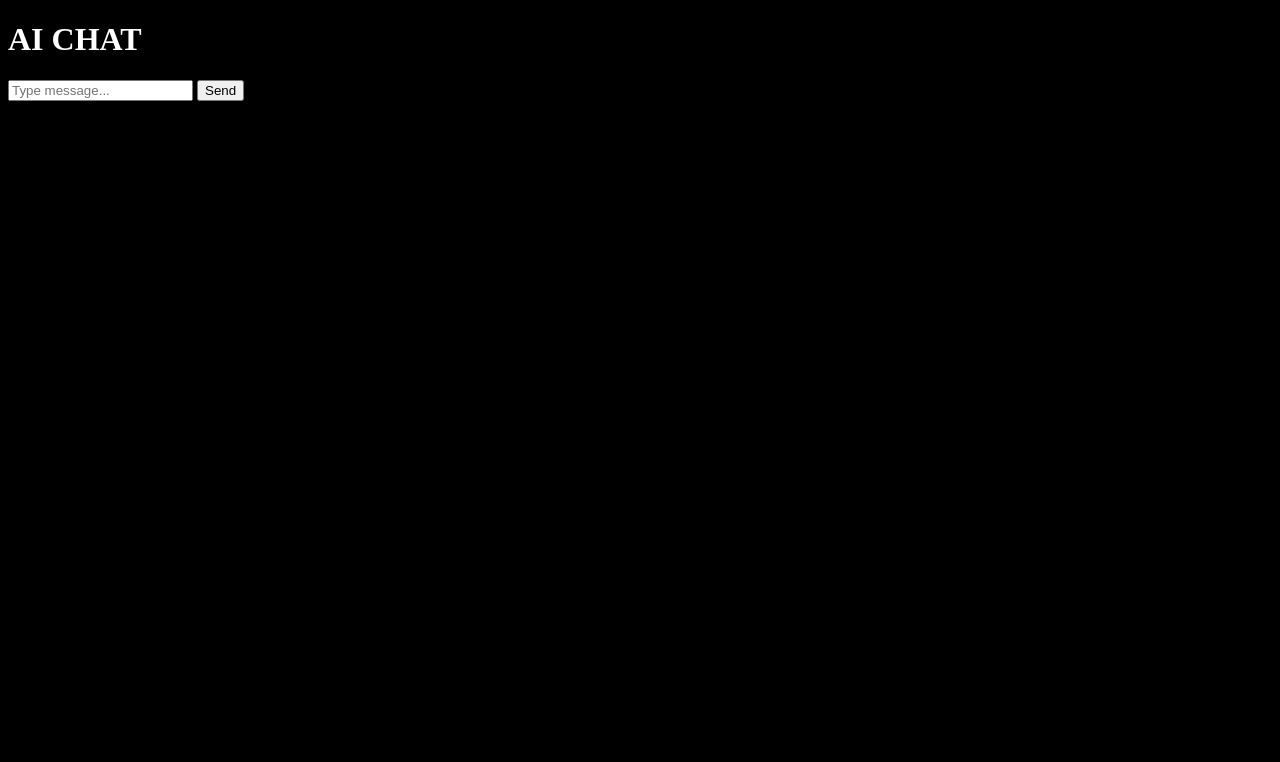
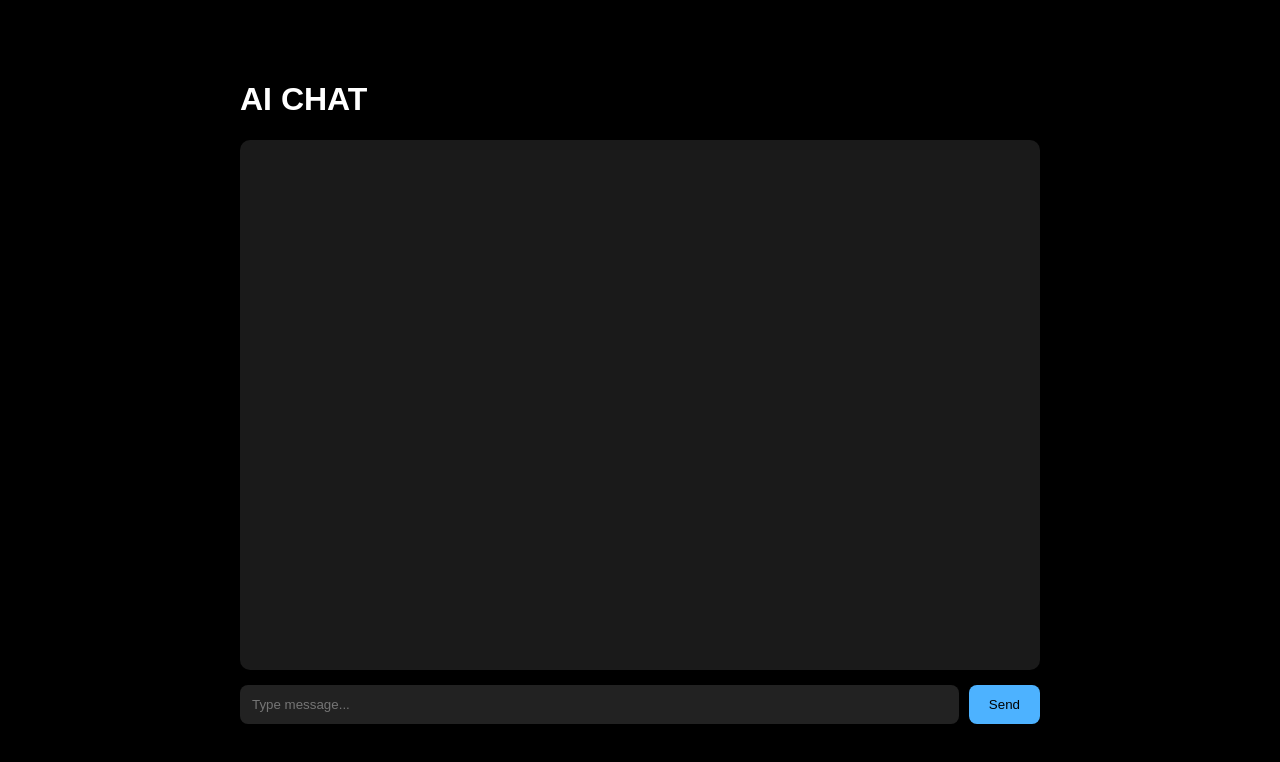
Before and after one commit to JMBYTGAMER/jmb-website, a plain HTML site: page ai.html in a window 1280 px wide. Drawn offline with Linux system fonts and the light colour scheme.

Commit message:
Update ai.css

```diff
--- a/ai.css
+++ b/ai.css
@@ -1 +1,43 @@
-body{background:#000;color:#fff;}
+body {
+  background: #000;
+  color: #fff;
+  font-family: Arial;
+}
+
+.chat-container {
+  max-width: 800px;
+  margin: auto;
+  padding: 20px;
+  margin-top: 40px;
+}
+
+.chat-box {
+  height: 500px;
+  background: #1a1a1a;
+  padding: 15px;
+  overflow-y: auto;
+  border-radius: 10px;
+  margin-bottom: 15px;
+}
+
+.input-area {
+  display: flex;
+  gap: 10px;
+}
+
+input {
+  flex: 1;
+  padding: 12px;
+  background: #222;
+  border: none;
+  border-radius: 8px;
+  color: white;
+}
+
+button {
+  padding: 12px 20px;
+  background: #4db2ff;
+  border: none;
+  border-radius: 8px;
+  cursor: pointer;
+}
```
